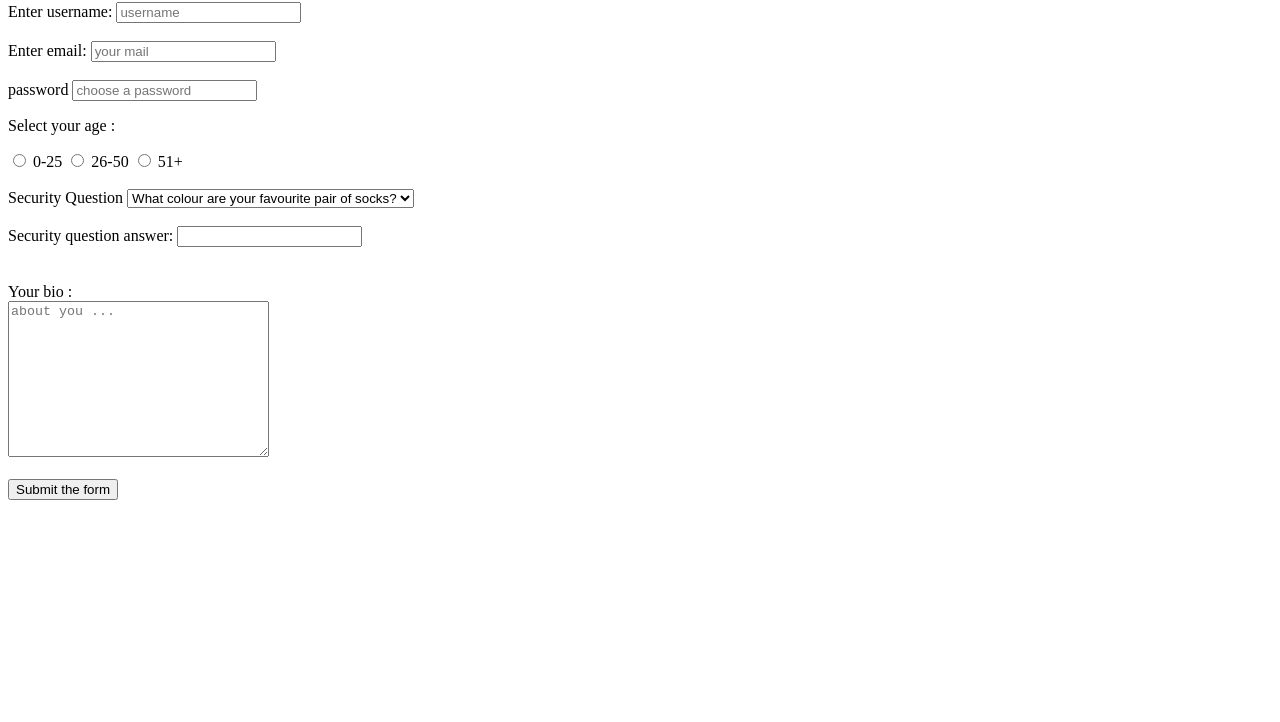
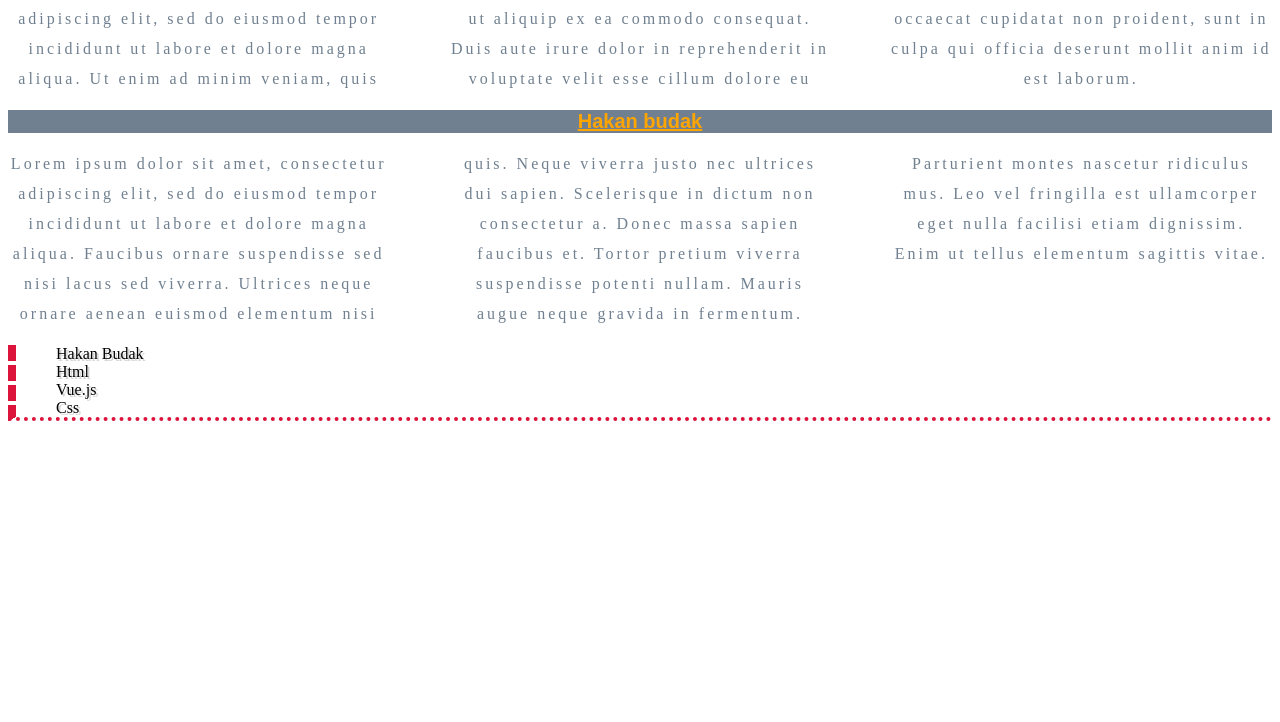
Before and after one commit to hakanbudak/HTML-CSS-COURSE, a plain HTML site: page index.html in a window 1280 px wide. Shown: the part 78-800 px from the top of the page. Drawn offline with Linux system fonts and the light colour scheme.

Commit message:
3.week
3. week

```diff
--- /dev/null
+++ b/about.html
@@ -0,0 +1,19 @@
+<!DOCTYPE html>
+<html lang="en">
+<head>
+    <link rel="stylesheet" href="styles.css">
+    <title>CSS Learning</title>
+</head>
+<body>
+<h1>About Me </h1>
+
+<p>
+    Lorem ipsum dolor sit amet, consectetur adipiscing elit, sed do eiusmod tempor incididunt ut labore et
+    dolore magna aliqua.Quam viverra orci sagittis eu. Felis bibendum ut tristique et egestas quis
+    ipsum suspendisse ultrices. Vitae turpis massa sed elementum tempus egestas. Adipiscing vitae proin sagittis nisl.
+    Sit amet porttitor eget dolor morbi non arcu risus quis. Donec massa sapien faucibus et molestie ac feugiat.
+    Sem viverra aliquet eget sit amet tellus cras adipiscing enim. Mauris vitae ultricies leo integer malesuada.
+    In eu mi bibendum neque egestas. Scelerisque viverra mauris in aliquam sem fringilla ut morbi.
+</p>
+</body>
+</html>
--- a/index.html
+++ b/index.html
@@ -1,45 +1,31 @@
 <!DOCTYPE html>
+<html lang="en">
 <head>
-    <title>Learning</title>
+    <link rel="stylesheet" href="styles.css">
+    <title>Css Learning</title>
 </head>
 <body>
-    <h1> HTML-CSS Learning </h1>
+<h1>Css Learning</h1>
 
-    <form action="index.html">
-        <label for="username">Enter username: </label>
-        <input type="text" id="username" name="username" placeholder="username" required>
-        <br><br>
-        <label for="email">Enter email: </label>
-        <input type="email" id="email" name="email" placeholder="your mail" required>
-        <br><br>
-        <label for="password">password</label>
-        <input type="password" id="password" name="password" placeholder="choose a password " required>
+<p>Lorem ipsum dolor sit amet, consectetur adipiscing elit,
+    sed do eiusmod tempor incididunt ut labore et dolore magna aliqua.
+    Ut enim ad minim veniam, quis nostrud exercitation ullamco laboris nisi ut aliquip
+    ex ea commodo consequat. Duis aute irure dolor in reprehenderit
+    in voluptate velit esse cillum dolore eu fugiat nulla pariatur.
+    Excepteur sint occaecat cupidatat non proident, sunt in culpa qui officia
+    deserunt mollit anim id est laborum.</p>
 
-        <p>Select your age : </p>
-        <input type="radio" name="age" value="0-25" id="option-1 ">
-        <label for="option-1 ">0-25</label>
-        <input type="radio" name="age" value="0-25" id="option-2 ">
-        <label for="option-2 ">26-50</label>
-        <input type="radio" name="age" value="0-25" id="option-3 ">
-        <label for="option-3 ">51+</label>
-        <br><br>
-
-        <label for="question">Security Question </label>
-        <select name="question" id="question">
-            <option value="q1">What colour are your favourite pair of socks?</option>
-            <option value="q2">If you could be a vegetable , what it be ? </option>
-            <option value="q3">What is your best ever security question?</option>
-        </select>
-
-        <br><br>
-        <label for="answer">Security question answer: </label>
-        <input type="text" id="answer" name="answer">
-    </form>
-    <br><br>
-    <label for="bio">Your bio : </label> <br>
-    <textarea name="bio" id="bio" cols="30" rows="10" placeholder="about you ..."></textarea>
-    <br> <br>
-    <input type="submit" value="Submit the form">
-
+<div>
+    <h1>Hakan budak</h1>
+    <p>Lorem ipsum dolor sit amet, consectetur adipiscing elit, sed do eiusmod tempor incididunt ut labore et dolore magna aliqua. Faucibus ornare suspendisse sed nisi lacus sed viverra. Ultrices neque ornare aenean euismod elementum nisi quis. Neque viverra justo nec ultrices dui sapien. Scelerisque in dictum non consectetur a. Donec massa sapien faucibus et. Tortor pretium viverra suspendisse potenti nullam. Mauris augue neque gravida in fermentum. Parturient montes nascetur ridiculus mus.
+        Leo vel fringilla est ullamcorper eget nulla facilisi etiam dignissim.
+        Enim ut tellus elementum sagittis vitae.</p>
+    <ul>
+        <li>Hakan Budak</li>
+        <li>Html</li>
+        <li>Vue.js</li>
+        <li>Css</li>
+    </ul>
+</div>
 </body>
 </html>
--- /dev/null
+++ b/styles.css
@@ -0,0 +1,28 @@
+h1 {
+    color: orange;
+    background-color: slategray;
+    font-size: 20px;
+    text-decoration: underline;
+    font-family: Arial;
+    text-align: center;
+}
+p {
+    color: slategray;
+    text-align: center;
+    line-height: 30px;
+    letter-spacing: 3px;
+    column-count: 3;
+    column-gap: 60px;
+}
+ul {
+    /*border-width: 4px;
+    border-style: solid;
+    border-color: crimson;*/
+    /*border: 4px solid crimson;*/
+    border-bottom: 4px dotted crimson;
+    border-left: 8px dashed crimson;
+}
+li {
+    list-style-type: none;
+    text-shadow: 2px 2px lightgray;
+}
```
